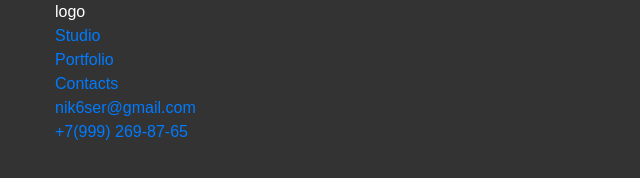
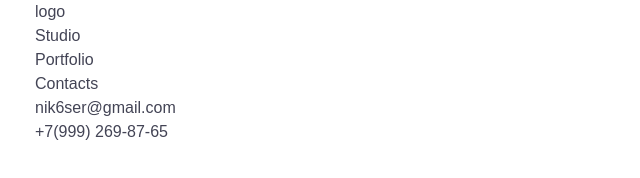
Before and after one commit to NikitaSidor/gulp, a website: page app/Src/index.html in a window 1280 px wide. Shown: the whole page, without its empty margins (0-640 px from the left). Drawn offline with nearby package versions, Linux system fonts and the light colour scheme; files that its build step writes are made by us from their sources.

Commit message:
update container

```diff
--- a/app/Src/assets/scss&sass/layout.sass
+++ b/app/Src/assets/scss&sass/layout.sass
@@ -2,15 +2,15 @@
 
 :root
     /* Основной цвет фона */
-    --primary-bg-color: #333
+    --primary-bg-color: ##F4F4FD
+    /* Акцентный цвет текста */
+    --text-accent-color: #2E2F42
     /* Основной цвет текста */
-    --primary-text-color: #fff
-    /* Акцентный цвет */
-    --accent-color: #ff5733
+    --text-color: #434455
     /* Цвет ссылок */
-    --link-color: #007BFF
+    --link-color: inherit
     /* Цвет ссылок при наведении */
-    --link-hover-color: #0056b3
+    --link-hover-color: #404BBF
     /* Цвет ошибок */
     --error-color: #FF0000
     /* Цвет успешных действий */
@@ -27,17 +27,20 @@ a
     text-decoration: none
     color: $link-hover-color
 
+h1, h2, h3
+  color: $text-accent-color
 
 /* Стили для контейнера */
 .container
   margin: 0 auto
-  max-width: map-get($container-max-widths, xl)
-  padding: 0 15px
-  @media screen and (max-width: map-get($container-max-widths, lg))
-    max-width: map-get($container-max-widths, lg)
+  max-width: map-get($container-max-widths, ld)
+  padding: 0 .9375rem
+  @media screen and (max-width: map-get($standart-widths, desktop))
+    max-width: map-get($container-max-widths, d)
 
-  @media screen and (max-width: map-get($container-max-widths, md))
-    max-width: map-get($container-max-widths, md)
-
-  @media screen and (max-width: map-get($container-max-widths, sm))
-    max-width: map-get($container-max-widths, sm)
+  @media screen and (max-width: map-get($standart-widths, max-tablet))
+    max-width: map-get($container-max-widths, t-max)
+    padding-left: 15px !important
+    padding-right: 15px !important
+  @media screen and (max-width: map-get($standart-widths, min-tablet))
+    max-width: map-get($container-max-widths, t)
--- a/app/Src/assets/scss&sass/style.sass
+++ b/app/Src/assets/scss&sass/style.sass
@@ -2,26 +2,52 @@
 
 
 .header
-    line-height: 72px
+    box-shadow: 0px 1px 6px 0px rgba(46, 47, 66, 0.08), 0px 1px 1px 0px rgba(46, 47, 66, 0.16), 0px 2px 1px 0px rgba(46, 47, 66, 0.08)
+    .logo
+        padding-right: 36px
+
+    .desktop__mobile--menu
+        display: flex
+        width: 100%
+        align-items: center
+
     &--menu
         flex: 1 1 100%
+        a
+            font-weight: 500
+            color: $text-accent-color
+        a.active
+            position: relative
+            display: inline-block
+            color: $link-hover-color
+
+    &__nav--row ul
+        display: inline-flex
+        gap: 40px
     &--content
         display: flex
         gap: 40px
-        .logo
-            padding-right: 36px
-    &__nav--row ul
-        display: inline-flex
-        gap: 40px
-        a.active
-            position: relative
-            display: inline-block
-            &::after
-                content: ''
-                display: block
-                position: absolute
-                width: 100%
-                height: 4px
-                background: #333
-                border-radius: 4px
-                bottom: 0
+        align-items: center
+        @media screen and (min-width:  map-get($standart-widths, min-tablet))
+            a
+                line-height: 72px
+            a.active
+                &::after
+                    content: ''
+                    display: block
+                    position: absolute
+                    width: 100%
+                    height: 4px
+                    background: $link-hover-color
+                    border-radius: 4px
+                    bottom: 0
+        @media screen and (max-width:  map-get($standart-widths, tablet))
+            .header__nav--row:last-child ul
+                flex-direction: column
+                gap: 12px
+
+        @media screen and (max-width:  map-get($standart-widths, min-tablet))
+            .desktop__mobile--menu
+                flex-direction: column
+                .header__nav--row ul
+                    flex-direction: column
--- a/app/Src/assets/scss&sass/style/var.sass
+++ b/app/Src/assets/scss&sass/style/var.sass
@@ -1,8 +1,8 @@
 // переменные для цветовой схемы
+/* Акцентный цвет */
+$text-accent-color: var(--text-accent-color)
 /* Основной цвет текста */
-$text-color: var(--primary-text-color)
-/* Акцентный цвет */
-$accent-color: var(--accent-color)
+$text-color: var(--text-color)
 /* Цвет ссылок */
 $link-color: var(--link-color)
 /* Цвет ссылок при наведении */
@@ -22,4 +22,5 @@ $spacer: 1rem
 $border-radius: 0.25rem
 $font-size-base: 1rem
 $line-height-base: 1.5
-$container-max-widths: (sm: 540px, md: 720px, lg: 960px, xl: 1200px)
+$standart-widths: ( mobile: 360px, max-mobile: 480px, min-tablet: 600px, tablet: 800px, max-tablet: 1000px, desktop: 1240px, large-desktop: 1920px)
+$container-max-widths: (m: 360px, t: 720px, t-max: 960px, d: 1128px, ld: 1240px)
--- a/app/Src/index.html
+++ b/app/Src/index.html
@@ -6,6 +6,7 @@ title: Главная
 <header id="header" class="header">
     <div class="container header--content">
         <div class="logo">logo</div>
+        <div class="desktop__mobile--menu">
             <nav class="header__nav--row header--menu">
                 <ul>
                     <li><a class="active" href="#!">Studio</a></li>
@@ -20,6 +21,7 @@ title: Главная
                 </ul>
             </nav>
         </div>
+    </div>
 </header>
 <div class="container">
 </div>
```
Lines whose indentation alone changed are shown as unchanged.
